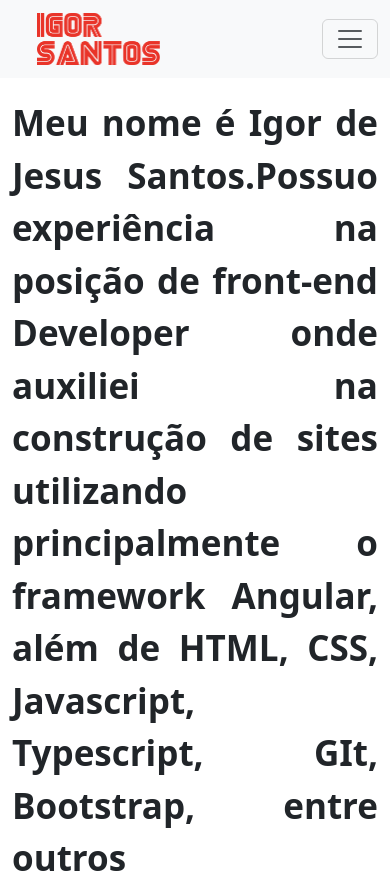
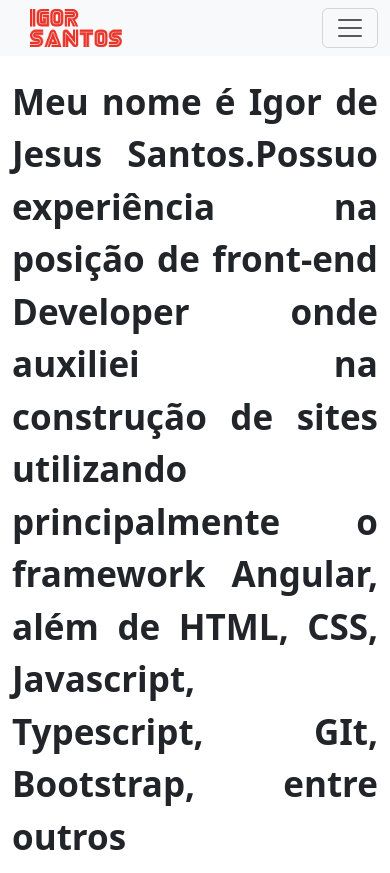
Before and after one commit to IggorSantos/portfolio, an Angular app: page / in a window 390 px wide. Shown: the top 873 px of the page. Built offline with nearby package versions, Linux system fonts and the light colour scheme.

Commit message:
adding link to page projects

```diff
--- a/src/app/app-routing.module.ts
+++ b/src/app/app-routing.module.ts
@@ -2,7 +2,8 @@ import { NgModule } from '@angular/core';
 import { RouterModule, Routes } from '@angular/router';
 
 const routes: Routes = [
-  {path: '', loadChildren:() => import('./pages/home/home.module').then(m => m.HomeModule) }
+  {path: '', loadChildren:() => import('./pages/home/home.module').then(m => m.HomeModule) },
+  {path: 'projects', loadChildren:() => import('./pages/projects/projects.module').then(m => m.ProjectsModule) }
 ];
 
 @NgModule({
--- a/src/app/components/header/header.component.css
+++ b/src/app/components/header/header.component.css
@@ -4,8 +4,9 @@ nav{
     justify-content: center;
 }
 img{
-    width: 50%;
-    margin-left: 10%;
+    width: 10%;
+    margin-left: 5%;
+    cursor: pointer;
 }
 ul{
     display: flex;
@@ -23,3 +24,9 @@ li a{
 .navbar-collapse{
     margin-left: 45%
 }
+
+@media (max-width:550px){
+    img{
+        width: 25%;
+    }
+}
--- a/src/app/components/header/header.component.html
+++ b/src/app/components/header/header.component.html
@@ -1,6 +1,6 @@
 <nav class="navbar navbar-expand-lg bg-body-tertiary">
     <div class="container-fluid">
-            <a class="navbar-brand" href="#"><img src="./assets/imgs/logo-portfolio.png" alt=""></a>
+            <img [routerLink]="['/']" src="./assets/imgs/logo-portfolio.png" alt="">
             <button class="navbar-toggler" type="button" data-bs-toggle="collapse" data-bs-target="#navbarNav" aria-controls="navbarNav" aria-expanded="false" aria-label="Toggle navigation">
                 <span class="navbar-toggler-icon"></span>
             </button>
@@ -14,7 +14,7 @@
             <a class="nav-link" href="#">Formação Acadêmica</a>
           </li>
           <li class="nav-item">
-            <a class="nav-link" href="#">Projetos</a>
+            <a class="nav-link" [routerLink]="['/projects']">Projetos</a>
           </li>
         </ul>
       </div>
```
